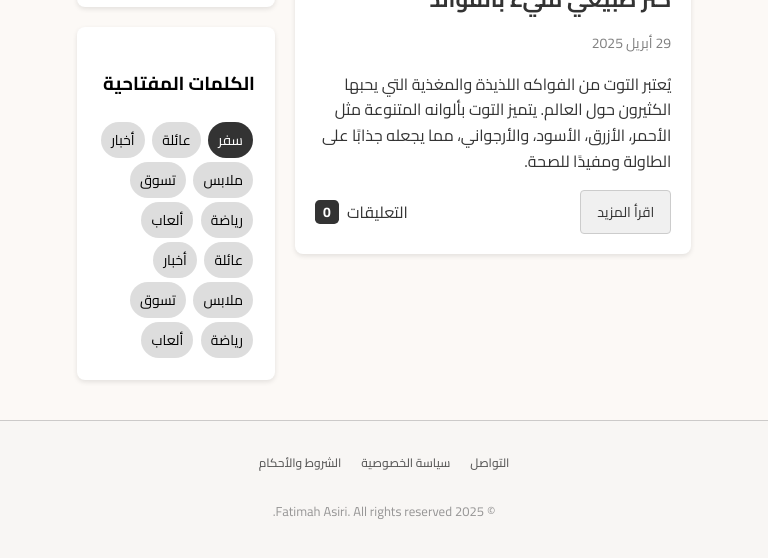
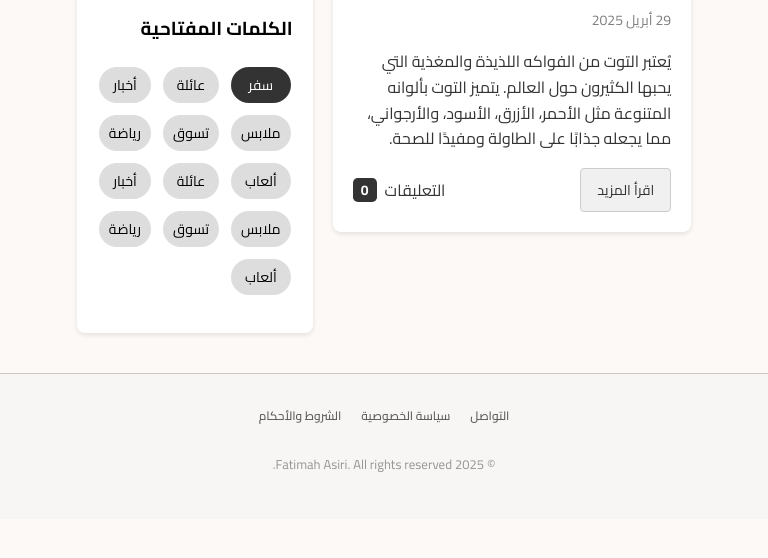
Before and after one commit to FatimahAs/responsive-lab-blog, a plain HTML site: page index.html in a window 768 px wide. Shown: the part 1017-1575 px from the top of the page. After the commit the page ends 1536 px from the top, so only its background shows below. Drawn offline with Linux system fonts and the light colour scheme.

Commit message:
edit tag

```diff
--- a/style.css
+++ b/style.css
@@ -621,6 +621,19 @@ header img {
         font-size: small;
         width: 30%;
     }
+
+    .tags {
+        display: grid;
+        grid-template-columns: 1fr 1fr 1fr;
+        width: 30%;
+    }
+
+    .tags span {
+        display: flex;
+        justify-content: center;
+        background: #ddd;
+        font-size: 14px;
+    }
 }
 
 
```
